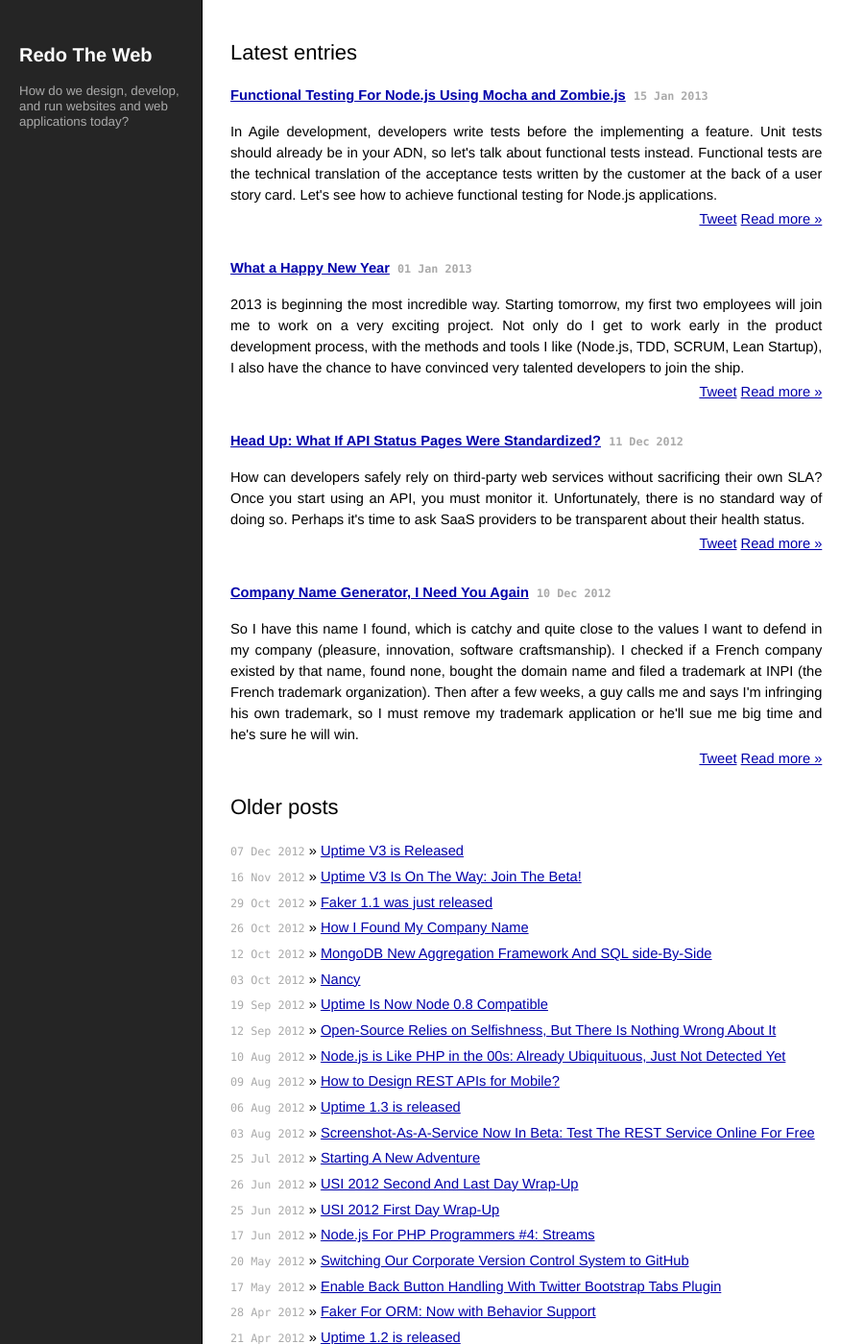
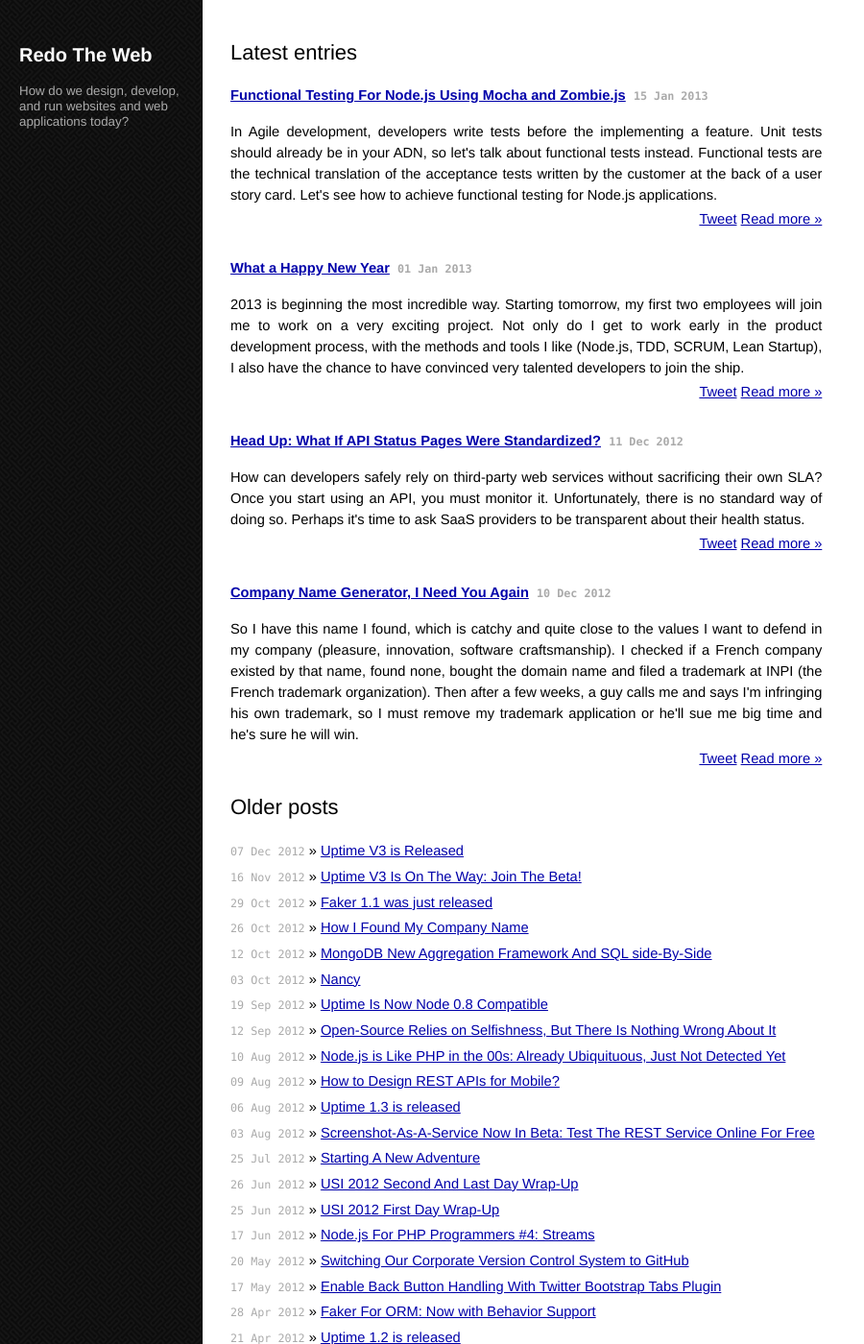
Before and after one commit to fzaninotto/fzaninotto.github.com, a Jekyll site: the page built from index.html, in a window 1280 px wide and 1400 px high. Shown: the whole window at 96% size, without its empty margins (0-900 px from the left). Built offline with Jekyll 4.4.1, drawn with Linux system fonts in a browser that asks for light colours; some web fonts are replaced; Markdown is read by kramdown in place of the engine named in the settings; comment, search, counter and statistics services are not loaded.

Commit message:
Add sidebar (subtle) background

```diff
--- a/css/screen.css
+++ b/css/screen.css
@@ -91,7 +91,7 @@ ul.posts {
 
 header {
   text-align: left;
-  background: #252525;
+  background: #252525 url('/images/pw_maze_black.png');
   border-right: solid 1px #000;
   bottom: 0;
   left: 0;
```
Also changed, not shown: images/pw_maze_black.png (added).
